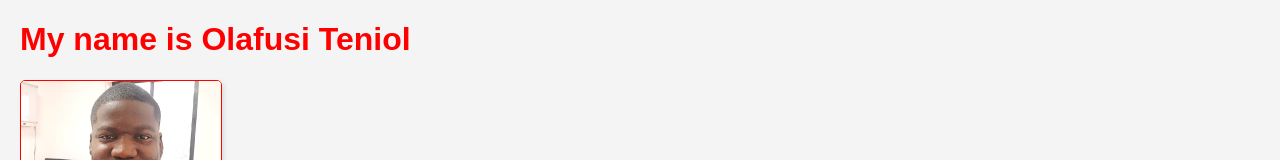
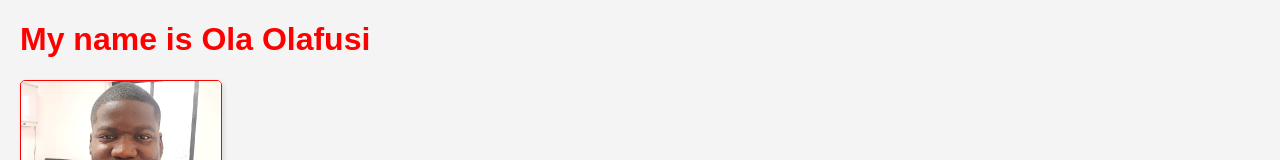
Before and after one commit to tenifuzy/MT-Simple-Website, a plain HTML site: page index.html in a window 1280 px wide. Shown: the top 160 px of the page. Drawn offline with Linux system fonts and the light colour scheme.

Commit message:
Update index.html

```diff
--- a/index.html
+++ b/index.html
@@ -8,7 +8,7 @@
 </head>
 <body>
     <div class="Introduction">
-    <h1> My name is Olafusi Teniol</h1>
+    <h1> My name is Ola Olafusi</h1>
 
     <img src="images/johnidowu.jpg" alt="my profile picture" />
 
```
